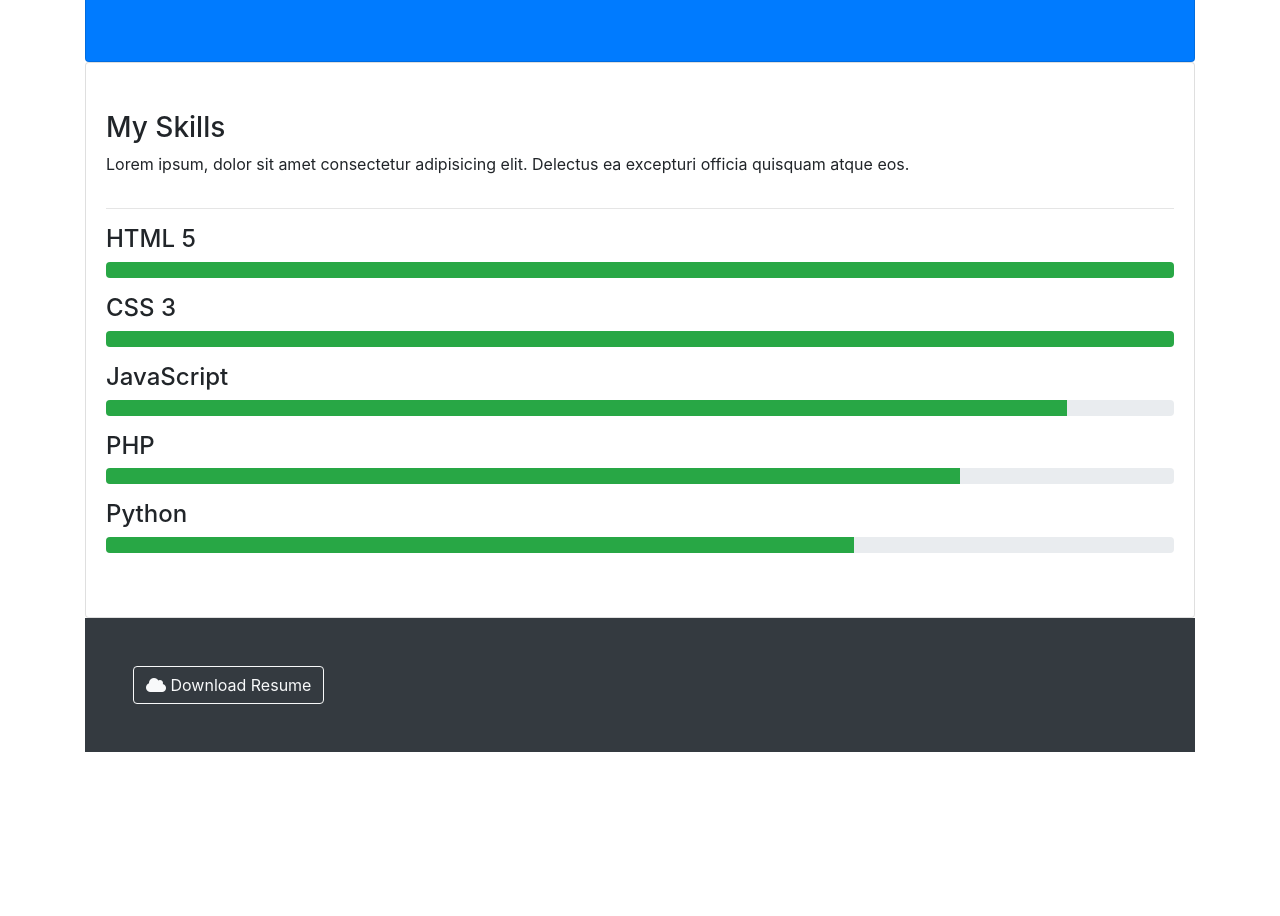
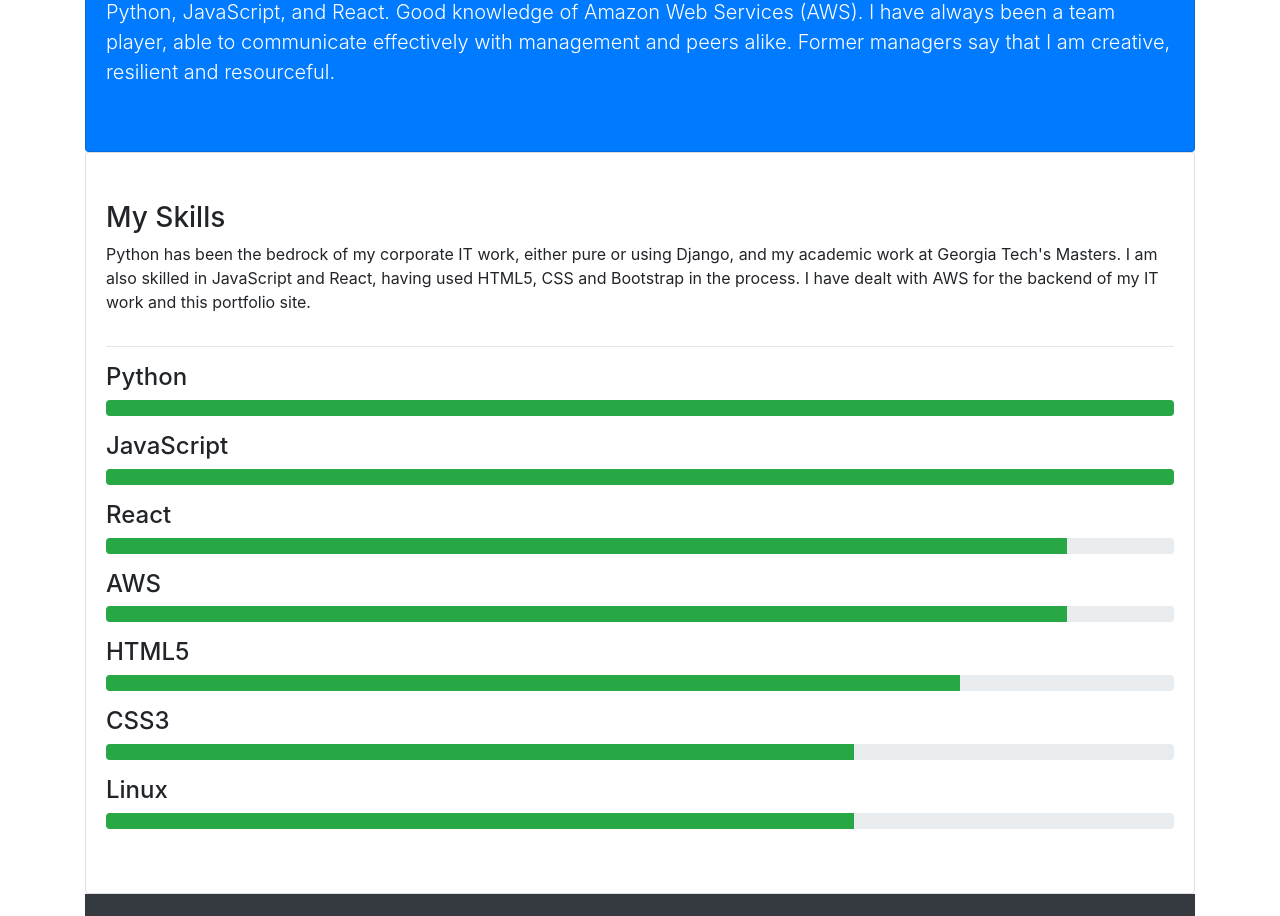
Before and after one commit to Gus-Viola/portfolio, a plain HTML site: page index.html in a window 1280 px wide. Shown: the part 524-1440 px from the top of the page. Before the commit the page ends 1276 px from the top, so only its background shows below. Drawn offline with nearby package versions, Linux system fonts and the light colour scheme; some packages are replaced by stand-ins of ours; a script that the page names is missing.

Commit message:
Fixed Home section

```diff
--- a/index.html
+++ b/index.html
@@ -11,7 +11,7 @@
     crossorigin="anonymous">
   <link rel="stylesheet" href="https://cdnjs.cloudflare.com/ajax/libs/ekko-lightbox/5.3.0/ekko-lightbox.css" />
   <link rel="stylesheet" href="css/style.css">
-  <title>Bootstrap Theme</title>
+  <title>Gus Viola, Software Engineer</title>
 </head>
 
 <body>
@@ -83,31 +83,46 @@
     <!-- HOME -->
     <div id="home" class="collapse show">
       <div class="card card-body bg-primary text-white py-5">
-        <h2>Welcome To My Page</h2>
-        <p class="lead">Lorem ipsum dolor, sit amet consectetur adipisicing elit. Nihil, ut!</p>
+        <h2>Welcome To My Portfolio</h2>
+        <p class="lead">Accomplished team leader with a long history in the international oil industry.
+          Skilled in solving problems with Python, JavaScript, and React. Good knowledge of Amazon Web Services (AWS).
+          I have always been a team player, able to communicate effectively with management and peers alike.
+          Former managers say that I am creative, resilient and resourceful.
+         </p>
       </div>
 
       <div class="card card-body py-5">
         <h3>My Skills</h3>
-        <p>Lorem ipsum, dolor sit amet consectetur adipisicing elit. Delectus ea excepturi officia quisquam atque eos.</p>
+        <p>Python has been the bedrock of my corporate IT work, either pure or using Django, and my academic work at Georgia Tech's Masters.
+          I am also skilled in JavaScript and React, having used HTML5, CSS and Bootstrap in the process.
+          I have dealt with AWS for the backend of my IT work and this portfolio site.
+        </p>
         <hr>
-        <h4>HTML 5</h4>
-        <div class="progress mb-3">
-          <div class="progress-bar bg-success" style="width:100%"></div>
-        </div>
-        <h4>CSS 3</h4>
+        <h4>Python</h4>
         <div class="progress mb-3">
           <div class="progress-bar bg-success" style="width:100%"></div>
         </div>
         <h4>JavaScript</h4>
         <div class="progress mb-3">
+          <div class="progress-bar bg-success" style="width:100%"></div>
+        </div>
+        <h4>React</h4>
+        <div class="progress mb-3">
           <div class="progress-bar bg-success" style="width:90%"></div>
         </div>
-        <h4>PHP</h4>
+        <h4>AWS</h4>
+        <div class="progress mb-3">
+          <div class="progress-bar bg-success" style="width:90%"></div>
+        </div>
+        <h4>HTML5</h4>
         <div class="progress mb-3">
           <div class="progress-bar bg-success" style="width:80%"></div>
         </div>
-        <h4>Python</h4>
+        <h4>CSS3</h4>
+        <div class="progress mb-3">
+          <div class="progress-bar bg-success" style="width:70%"></div>
+        </div>
+        <h4>Linux</h4>
         <div class="progress mb-3">
           <div class="progress-bar bg-success" style="width:70%"></div>
         </div>
@@ -285,10 +300,11 @@
 
 
     <!-- FOOTER -->
-    <footer id="main-footer" class="p-5 bg-dark text-white">
+    <footer id="main-footer" class="p-5 bg-dark">
+      <!-- removed the text-white class from above as bg-dark takes care of it IMO -->
       <div class="row">
         <div class="col-md-6">
-          <a href="#" class="btn btn-outline-light">
+          <a href="/Gus Viola Resume.pdf" download class="btn btn-outline-light">
             <i class="fas fa-cloud"></i> Download Resume
           </a>
         </div>
```
Also changed, not shown: 1 other file.
